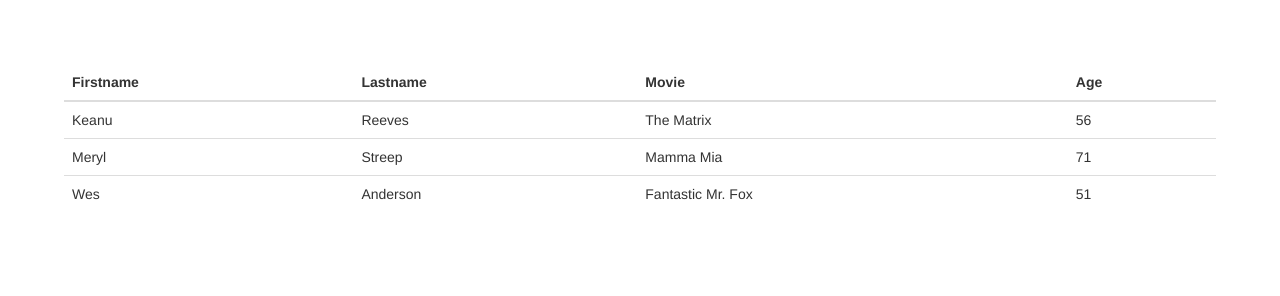
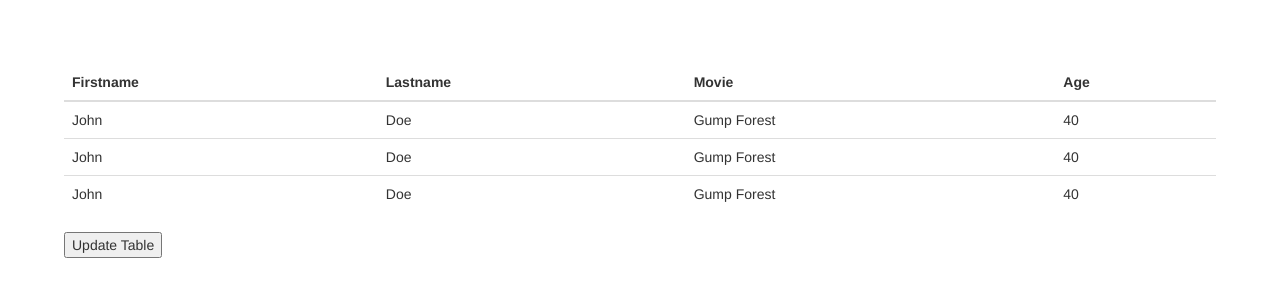
Before and after one commit to ranemagno/javascript-activities, a plain HTML site: page objects.html in a window 1280 px wide. Drawn offline with nearby package versions, Linux system fonts and the light colour scheme.

Commit message:
object activities

```diff
--- a/objects.html
+++ b/objects.html
@@ -28,26 +28,27 @@
 		</thead>
 		<tbody>
 			<!-- Data Goes Here -->
-			<tr>
-				<td id="firstNameActor">John</td>
-				<td id="lastNameActor">Doe</td>
-				<td id="movieActor">Gump Forest</td>
-				<td id="ageActor">40</td>
+			<tr id="actor">
+				<td id="firstName">John</td>
+				<td id="lastName">Doe</td>
+				<td id="movie">Gump Forest</td>
+				<td id="age">40</td>
 			</tr>
-			<tr>
-				<td id="firstNameActress">John</td>
-				<td id="lastNameActress">Doe</td>
-				<td id="movieActress">Gump Forest</td>
-				<td id="ageActress">40</td>
+			<tr id="actress">
+				<td id="firstName">John</td>
+				<td id="lastName">Doe</td>
+				<td id="movie">Gump Forest</td>
+				<td id="age">40</td>
 			</tr>
-			<tr>
-				<td id="firstNameDirector">John</td>
-				<td id="lastNameDirector">Doe</td>
-				<td id="movieDirector">Gump Forest</td>
-				<td id="ageDirector">40</td>
+			<tr id="director">
+				<td id="firstName">John</td>
+				<td id="lastName">Doe</td>
+				<td id="movie">Gump Forest</td>
+				<td id="age">40</td>
 			</tr>
 		</tbody>
 	</table>
+	<button id="btn" onclick="updateTable()">Update Table</button>
 	<script src="http://ajax.googleapis.com/ajax/libs/jquery/1.9.0/jquery.min.js"></script>
 
 	<script>
@@ -73,48 +74,50 @@
 					age: 51
 		};
 
+		function updateTable () {
+			updateActorInfo ();
+			updateActressInfo ();
+			updateDirectorInfo ();
+		};
 
-		// First Name
-		var getFirstNameActor = document.querySelector('#firstNameActor');
-		getFirstNameActor.textContent = person1.firstName;
+		function updateActorInfo () {
+			var getFirstNameActor = document.querySelector('#actor #firstName');
+			var getLastNameActor = document.querySelector('#actor #lastName');
+			var getMovieActor = document.querySelector('#actor #movie');
+			var getAgeActor = document.querySelector('#actor #age');
 
-		var getFirstNameActress = document.querySelector('#firstNameActress');
-		getFirstNameActress.textContent = person2.firstName;
+			getFirstNameActor.textContent = person1.firstName;
+			getLastNameActor.textContent = person1.lastName;
+			getMovieActor.textContent = person1.movies[0];
+			getAgeActor.textContent = person1.age;
+		};
 
-		var getFirstNameDirector = document.querySelector('#firstNameDirector');
-		getFirstNameDirector.textContent = person3.firstName;
+		function updateActressInfo () {
+			var getFirstNameActress = document.querySelector('#actress #firstName');
+			var getLastNameActress = document.querySelector('#actress #lastName');
+			var getMovieActress = document.querySelector('#actress #movie');
+			var getAgeActress = document.querySelector('#actress #age');
 
-		// Lastname
-		var getLastNameActor = document.querySelector('#lastNameActor');
-		getLastNameActor.textContent = person1.lastName;
+			getFirstNameActress.textContent = person2.firstName;
+			getLastNameActress.textContent = person2.lastName;
+			getMovieActress.textContent = person2.movies[0];
+			getAgeActress.textContent = person2.age;
+		};
 
-		var getLastNameActress = document.querySelector('#lastNameActress');
-		getLastNameActress.textContent = person2.lastName;
+		function updateDirectorInfo () {
+			var getFirstNameDirector = document.querySelector('#director #firstName');
+			var getLastNameDirector = document.querySelector('#director #lastName');
+			var getMovieDirector = document.querySelector('#director #movie');
+			var getAgeDirector = document.querySelector('#director #age');
 
-		var getLastNameDirector = document.querySelector('#lastNameDirector');
-		getLastNameDirector.textContent = person3.lastName;
+			getFirstNameDirector.textContent = person3.firstName;
+			getLastNameDirector.textContent = person3.lastName;
+			getMovieDirector.textContent = person3.movies[0];
+			getAgeDirector.textContent = person3.age;
+		}
 
-		// Movie
-		var getMovieActor = document.querySelector('#movieActor');
-		getMovieActor.textContent = person1.movies[0];
-
-		var getMovieActress = document.querySelector('#movieActress');
-		getMovieActress.textContent = person2.movies[0];
-
-		var getMovieDirector = document.querySelector('#movieDirector');
-		getMovieDirector.textContent = person3.movies[0];
-
-		// Age
-		var getAgeActor = document.querySelector('#ageActor');
-		getAgeActor.textContent = person1.age;
-
-		var getAgeActress = document.querySelector('#ageActress');
-		getAgeActress.textContent = person2.age;
-
-		var getAgeDirector = document.querySelector('#ageDirector');
-		getAgeDirector.textContent = person3.age;
-
-
+		// Console log all query values
+		console.log(document.querySelectorAll('#firstName'));
 
 	</script>
 </body>
```
